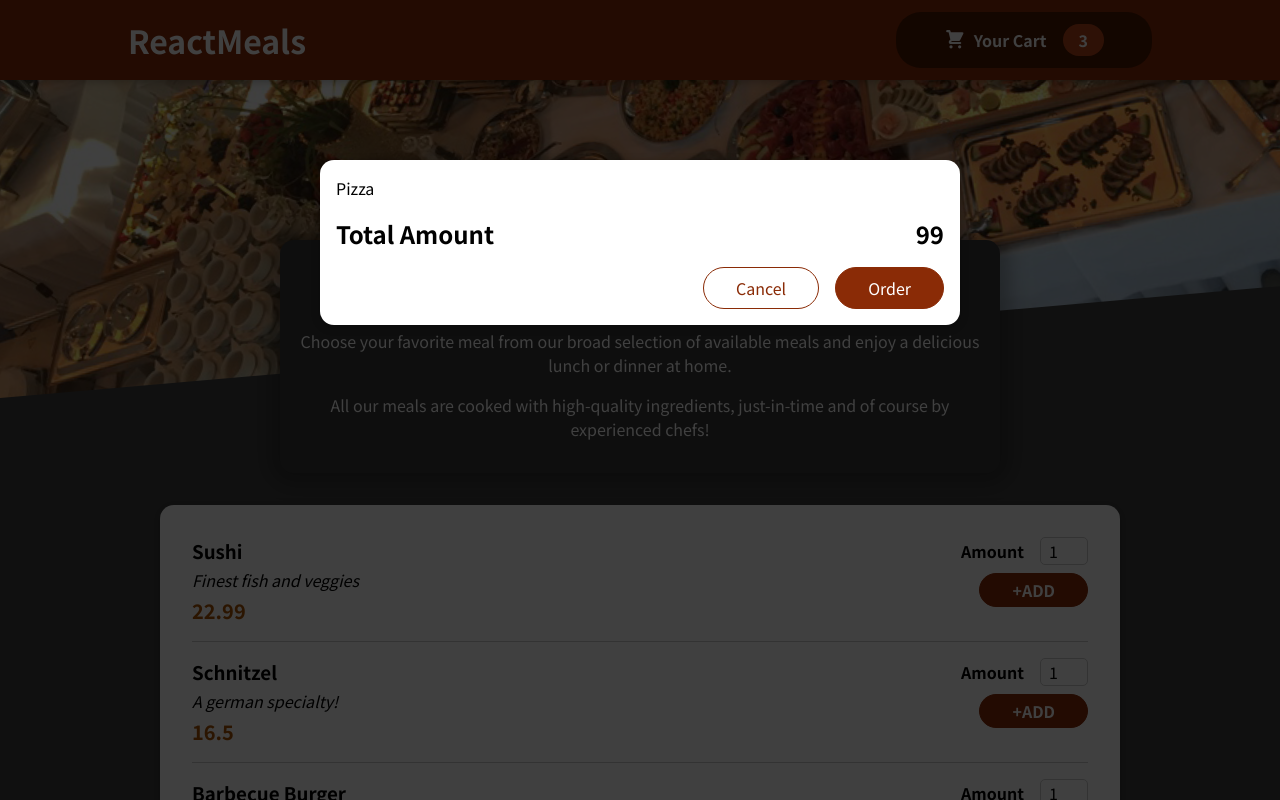
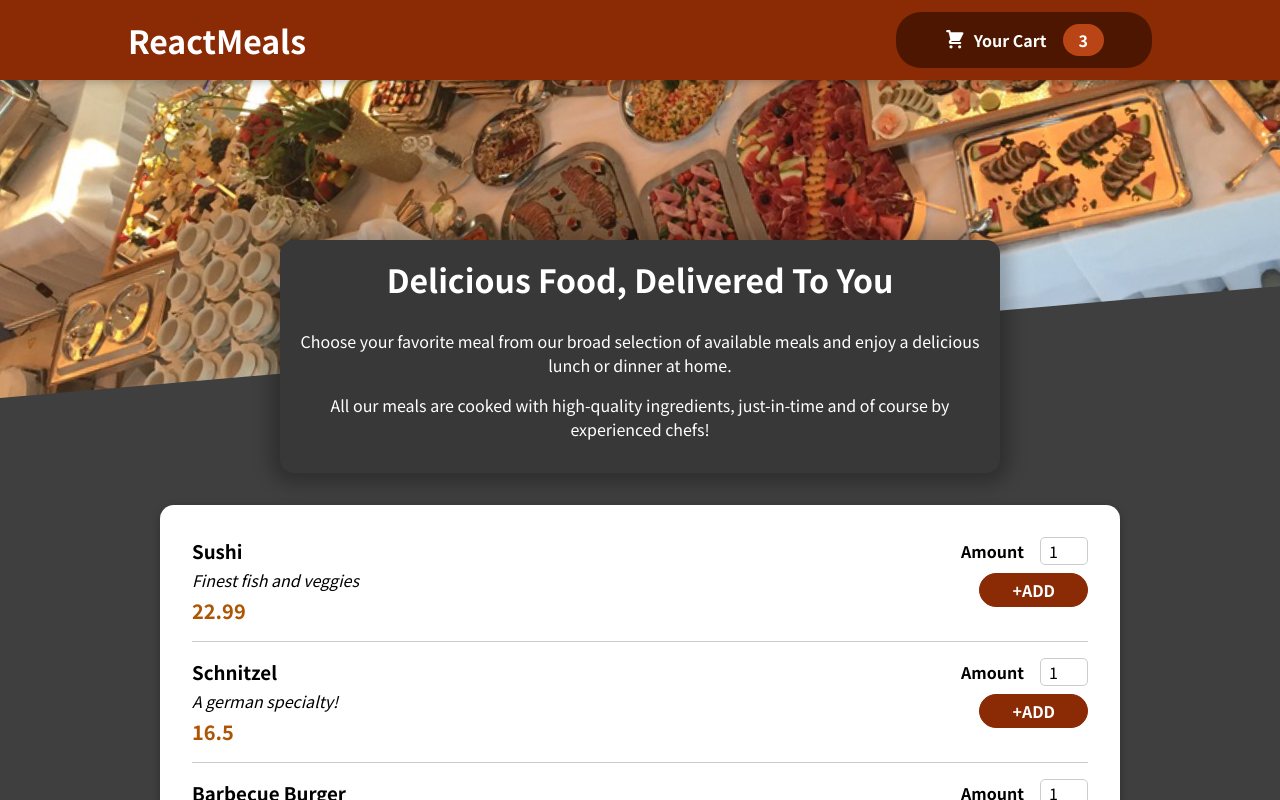
Before and after one commit to paandu6/FoodDelivery, a React (Create React App) app: page / in a window 1280 px wide. Shown: the top 800 px of the page. Built offline with nearby package versions, Linux system fonts and the light colour scheme.

Commit message:
cart working

```diff
--- a/src/App.js
+++ b/src/App.js
@@ -1,12 +1,21 @@
 import Cart from "./Components/Cart/Cart";
 import Header from "./Components/Layout/Header";
 import Meals from "./Components/Meals/Meals";
+import { useState } from "react";
 
 function App() {
+  const [showCart, setShowCart]=useState(false)
+
+  function showCartHandler(){
+    setShowCart(true)
+  }
+  function hideCarthandler(){
+    setShowCart(false)
+  }
   return (
     <div>
-      <Cart />
-      <Header />
+      {showCart && <Cart  onClick={hideCarthandler}/>}
+      <Header onClick={showCartHandler}/>
       <main>
         <Meals />
       </main>
--- a/src/Components/Cart/Cart.js
+++ b/src/Components/Cart/Cart.js
@@ -1,6 +1,5 @@
 import classes from './Cart.module.css'
 import Modal from './Modal'
-import ModalDummy from './ModalDummy'
 function Cart(props){
     const cartItems=<ul className={classes['cart-items']}>{[{id:'c1',name:'Pizza',price:99,}].map((items)=>{
         return(
@@ -8,7 +7,7 @@ function Cart(props){
         )
     })}</ul>
     return(
-        <ModalDummy>
+        <Modal onClick={props.onClick}>
         {cartItems}
         <div >
             <div className={classes.total}>
@@ -17,11 +16,11 @@ function Cart(props){
 
             </div>
             <div className={classes.actions}>
-                <button className={classes['button--alt']}>Cancel</button>
+                <button className={classes['button--alt']} onClick={props.onClick}>Cancel</button>
                 <button className={classes.button}>Order</button>
             </div>
         </div>
-        </ModalDummy>
+        </Modal>
     )
 }
 export default Cart
--- a/src/Components/Cart/Modal.js
+++ b/src/Components/Cart/Modal.js
@@ -4,7 +4,7 @@ import ReactDom from 'react-dom'
 
 function Backdrop(props){
     return(
-        <div className={classes.backdrop}></div>
+        <div className={classes.backdrop} onClick={props.onClick}></div>
     )
 }
 function ModalOverLay(props){
@@ -18,7 +18,7 @@ const portalele =document.getElementById('overlays')
 function Modal(props){
     return(
         <Fragment>
-            {ReactDom.createPortal(<Backdrop />,portalele)}
+            {ReactDom.createPortal(<Backdrop onClick={props.onClick}/>,portalele)}
             {ReactDom.createPortal(<ModalOverLay>{props.children}</ModalOverLay>,portalele)}
         </Fragment>
     )
--- a/src/Components/Layout/Header.js
+++ b/src/Components/Layout/Header.js
@@ -2,12 +2,12 @@ import { Fragment } from "react";
 import classes from './Header.module.css'
 import meanlsImage from '../../Assets/meals.jpg'
 import HeaderCartButton from "./HeaderCartButton";
-function Header(){
+function Header(props){
     return(
         <Fragment>
             <header className={classes.header}>
             <h1>ReactMeals</h1>
-            <HeaderCartButton />
+            <HeaderCartButton onClick={props.onClick}/>
             </header>
             <div className={classes['main-image']}>
                 <img src={meanlsImage} alt='A Full Of Delicious Food'/>
--- a/src/Components/Layout/HeaderCartButton.js
+++ b/src/Components/Layout/HeaderCartButton.js
@@ -1,8 +1,8 @@
 import CartIcon from "./CartIcon"
 import classes from './HeaderCartButton.module.css'
-function HeaderCartButton(){
+function HeaderCartButton(props){
     return(
-        <button className={classes.button}>
+        <button className={classes.button} onClick={props.onClick}>
             <span className={classes.icon}>
             <CartIcon />
             </span>
```
Also changed, not shown: 1 other file (tests, documents, lock files or other folders).
